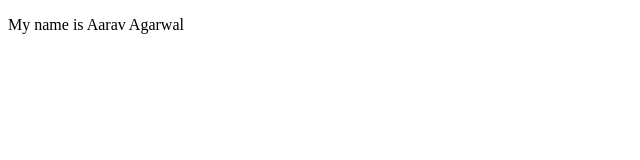
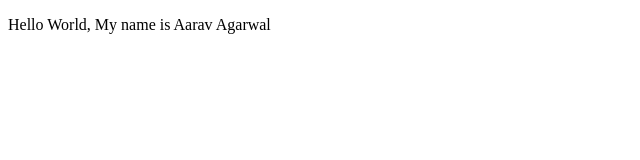
Before and after one commit to agarwalaarav/agarwalaarav.github.io, a plain HTML site: page index.html in a window 1280 px wide. Shown: the whole page, without its empty margins (0-640 px from the left). Drawn offline with Linux system fonts and the light colour scheme.

Commit message:
Update index.html

```diff
--- a/index.html
+++ b/index.html
@@ -13,7 +13,7 @@
 
 	<body>
 
-		<p> My name is Aarav Agarwal </p>
+		<p> Hello World, My name is Aarav Agarwal </p>
 
 	</body>
 
```
